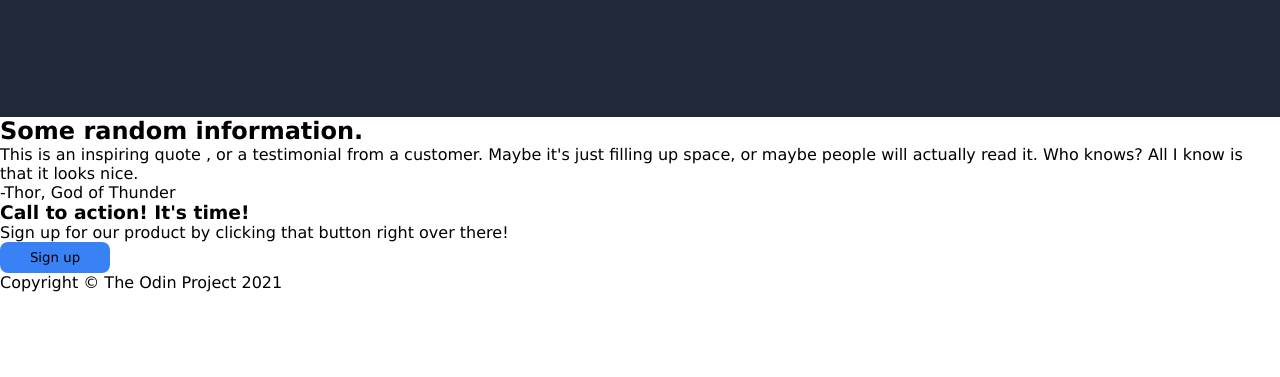
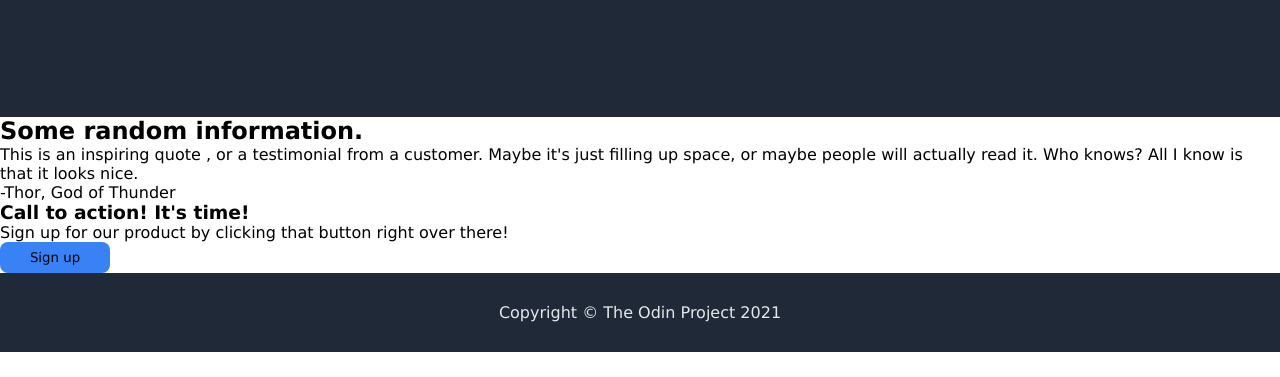
Before and after one commit to xzooos/landing-page, a plain HTML site: page index.html in a window 1280 px wide. Shown: the part 423-800 px from the top of the page. Drawn offline with Linux system fonts and the light colour scheme.

Commit message:
Style footer section

```diff
--- a/style.css
+++ b/style.css
@@ -73,3 +73,12 @@ button {
     align-items: center;
     background-color: gray;
 }
+
+.footer {
+    background-color: #1F2937;
+    display: flex;
+    justify-content: center;
+    align-items: center;
+    padding: 30px;
+    color: #E5E7EB;
+}
```
